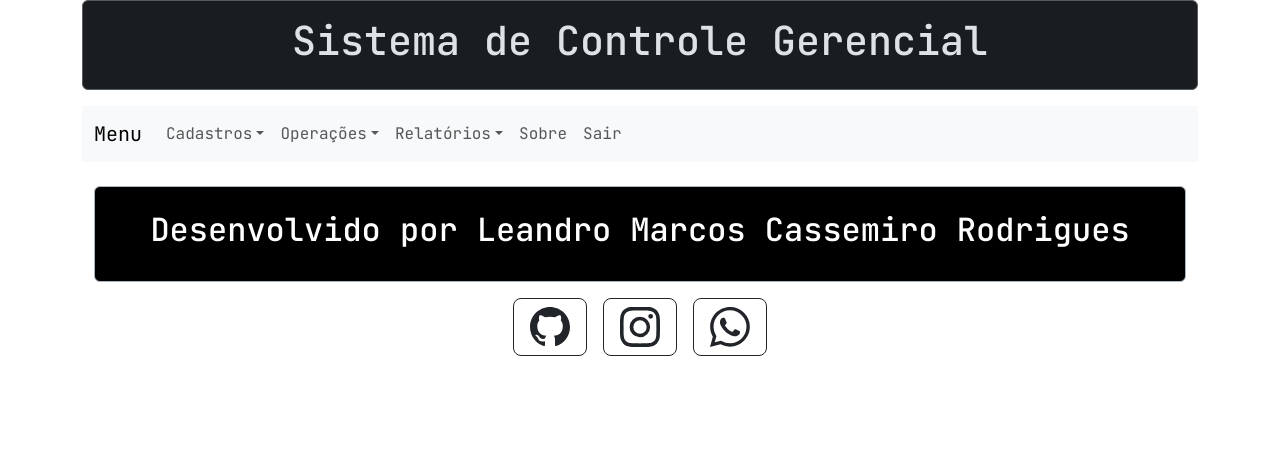
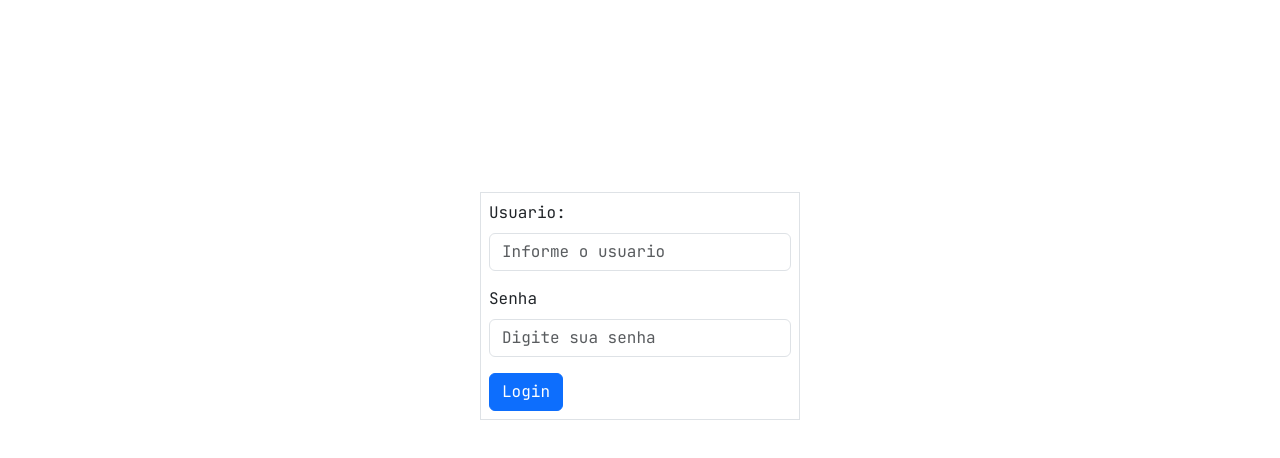
Before and after one commit to lleandroRodrigzz/sistemaComercial, a React (Create React App) app in the folder sistema/: page /sobre in a window 1280 px wide. Shown: the top 458 px of the page. Built offline with nearby package versions, Linux system fonts and the light colour scheme.

Commit message:
Adicionando Tela de Login

```diff
--- a/sistema/src/App.js
+++ b/sistema/src/App.js
@@ -7,29 +7,50 @@ import TelaCadastroEntregador from './componentes/layouts/TelaCadastroEntregador
 import TelaMenu from "./componentes/layouts/TelaMenu";
 import Tela404 from "./componentes/layouts/Tela404";
 import Sobre from './componentes/layouts/Sobre';
+import TelaLogin from './componentes/layouts/TelaLogin';
 import { BrowserRouter, Route, Routes } from "react-router-dom";
 import './App.css';
+import { useState, createContext } from 'react';
+
+export const contextoUsuario = createContext();
 
 function App() {
+
+  const [usuario, setUsuario] = useState({
+    "usuario": "",
+    "logado": false
+  });
+
+  if (!usuario.logado) {
+    return (
+      <contextoUsuario.Provider value={{ usuario, setUsuario }}>
+        <TelaLogin />
+      </contextoUsuario.Provider>
+    );
+  }
+  else {
     return (
       <div className="App">
+        <contextoUsuario.Provider value={{ usuario, setUsuario }}>
           <BrowserRouter>
             { //A ordem das rotas é importante
             }
             <Routes>
-          <Route path="/cliente" element={<TelaCadastroCliente/>}/>
-          <Route path="/fornecedor" element={<TelaCadastroFornecedor/>}/>
-          <Route path="/produto" element={<TelaCadastroProduto/>}/>
-          <Route path="/usuario" element={<TelaCadastroUsuario/>}/>
-          <Route path="/categoria" element={<TelaCadastroCategoria/>}/>
-          <Route path='/entregador' element={<TelaCadastroEntregador/>}/>
-          <Route path='/sobre' element={<Sobre/>}/>
-          <Route path="/" element={<TelaMenu/>} />
-          <Route path="*" element={<Tela404/>} />
+              <Route path="/cliente" element={<TelaCadastroCliente />} />
+              <Route path="/fornecedor" element={<TelaCadastroFornecedor />} />
+              <Route path="/produto" element={<TelaCadastroProduto />} />
+              <Route path="/usuario" element={<TelaCadastroUsuario />} />
+              <Route path="/categoria" element={<TelaCadastroCategoria />} />
+              <Route path='/entregador' element={<TelaCadastroEntregador />} />
+              <Route path='/sobre' element={<Sobre />} />
+              <Route path="/" element={<TelaMenu />} />
+              <Route path="*" element={<Tela404 />} />
             </Routes>
           </BrowserRouter>
+        </contextoUsuario.Provider>
       </div>
     );
   }
+}
 
 export default App;
--- a/sistema/src/componentes/layouts/Menu.jsx
+++ b/sistema/src/componentes/layouts/Menu.jsx
@@ -3,8 +3,11 @@ import Nav from 'react-bootstrap/Nav';
 import Navbar from 'react-bootstrap/Navbar';
 import NavDropdown from 'react-bootstrap/NavDropdown';
 import {Link} from 'react-router-dom';
+import { useContext } from "react";
+import { contextoUsuario } from "../../App";
 
 export default function Menu(props) {
+    const {usuario, setUsuario} = useContext(contextoUsuario);
     return (
         <Navbar expand="lg" className="bg-body-tertiary">
             <Container>
@@ -32,7 +35,12 @@ export default function Menu(props) {
                             <NavDropdown.Item href="#" as={Link} to='*'>Compras</NavDropdown.Item>
                         </NavDropdown>
                         <Nav.Link href="#" as={Link} to='/sobre'>Sobre</Nav.Link>
-                        <Nav.Link href="#" as={Link} to='*'>Sair</Nav.Link>
+                        <Nav.Link as={Link} onClick={()=>{
+                            setUsuario({
+                                "usuario": "",
+                                "logado": false
+                            });
+                        }}>Sair</Nav.Link>
                     </Nav>
                 </Navbar.Collapse>
             </Container>
--- /dev/null
+++ b/sistema/src/componentes/layouts/TelaLogin.jsx
@@ -0,0 +1,41 @@
+import { Container, Form, Button } from "react-bootstrap";
+import { contextoUsuario } from "../../App";
+import { useContext, useRef } from "react";
+
+export default function TelaLogin() {
+    const nomeUsuario = useRef();
+    const senhaUsuario = useRef();
+    const {usuario, setUsuario} = useContext(contextoUsuario);
+
+    function manipularSubmissao(evento){
+        const usuarioDigitado = nomeUsuario.current.value;
+        const senhaDigitada = senhaUsuario.current.value;
+        if(usuarioDigitado === 'admin' && senhaDigitada === 'admin'){
+            setUsuario({
+                "usuario": usuarioDigitado,
+                "logado": true
+            });
+        }
+        evento.preventDefault();
+        evento.stopPropagation();
+    }
+
+    return (
+        <Container className="w-25 border p-2" style={{marginTop:"15%"}}>
+            <Form onSubmit={manipularSubmissao}>
+                <Form.Group className="mb-3">
+                    <Form.Label>Usuario:</Form.Label>
+                    <Form.Control id="usuario" name="usuario" type="text" placeholder="Informe o usuario" ref={nomeUsuario}/>
+                </Form.Group>
+
+                <Form.Group className="mb-3">
+                    <Form.Label>Senha</Form.Label>
+                    <Form.Control id="senha" name="senha" type="password" placeholder="Digite sua senha" ref={senhaUsuario}/>
+                </Form.Group>
+                <Button variant="primary" type="submit">
+                    Login
+                </Button>
+            </Form>
+        </Container>
+    );
+}
--- a/sistema/src/componentes/tabelas/TabelaProduto.jsx
+++ b/sistema/src/componentes/tabelas/TabelaProduto.jsx
@@ -10,6 +10,11 @@ export default function TabelaProdutos(props) {
             deletarProduto(produto)
             .then((resultado) => {
                 if(resultado.status){
+                    props.setListaDeProdutos(props.listaDeProdutos.filter(
+                        (item)=>{
+                            return item.codigo !== produto.codigo
+                        }
+                    ));
                     toast.success("Produto excluido com sucesso!");
                 }
                 else{
```
Lines whose indentation alone changed are shown as unchanged.
